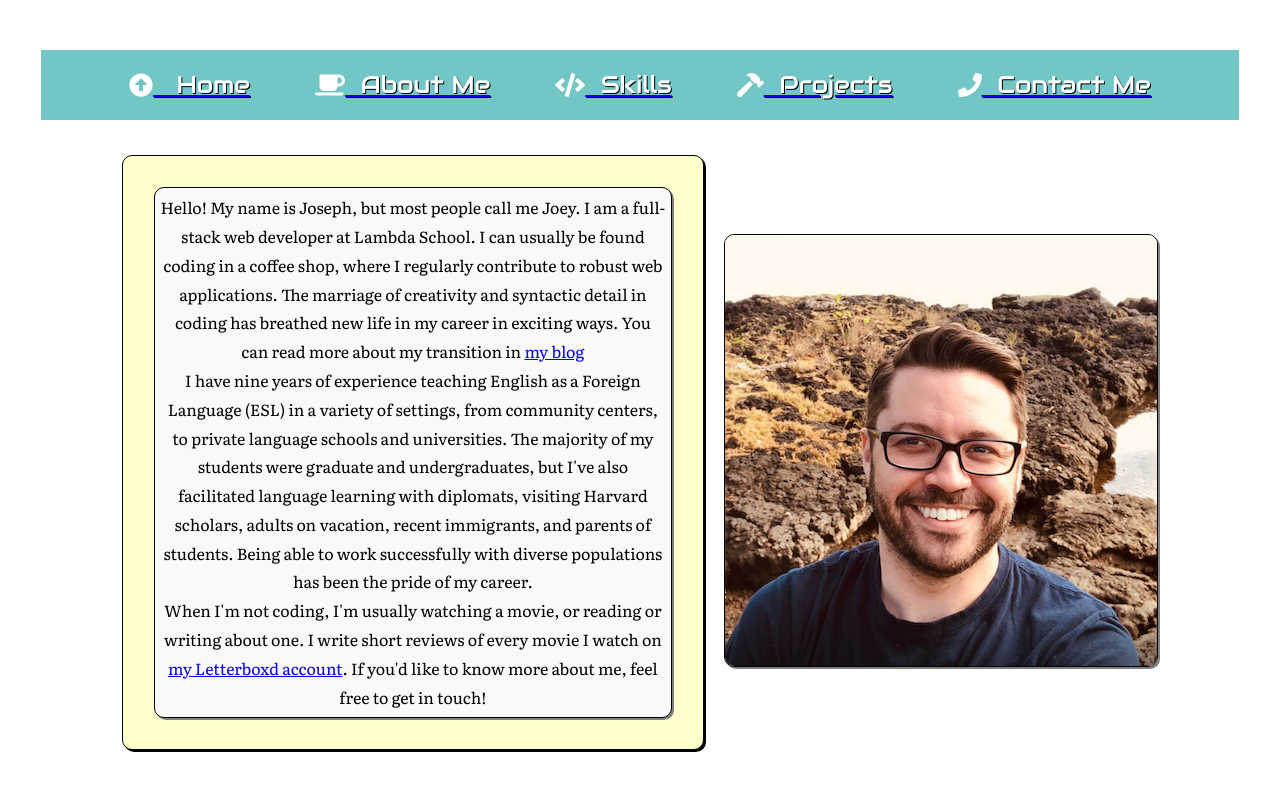
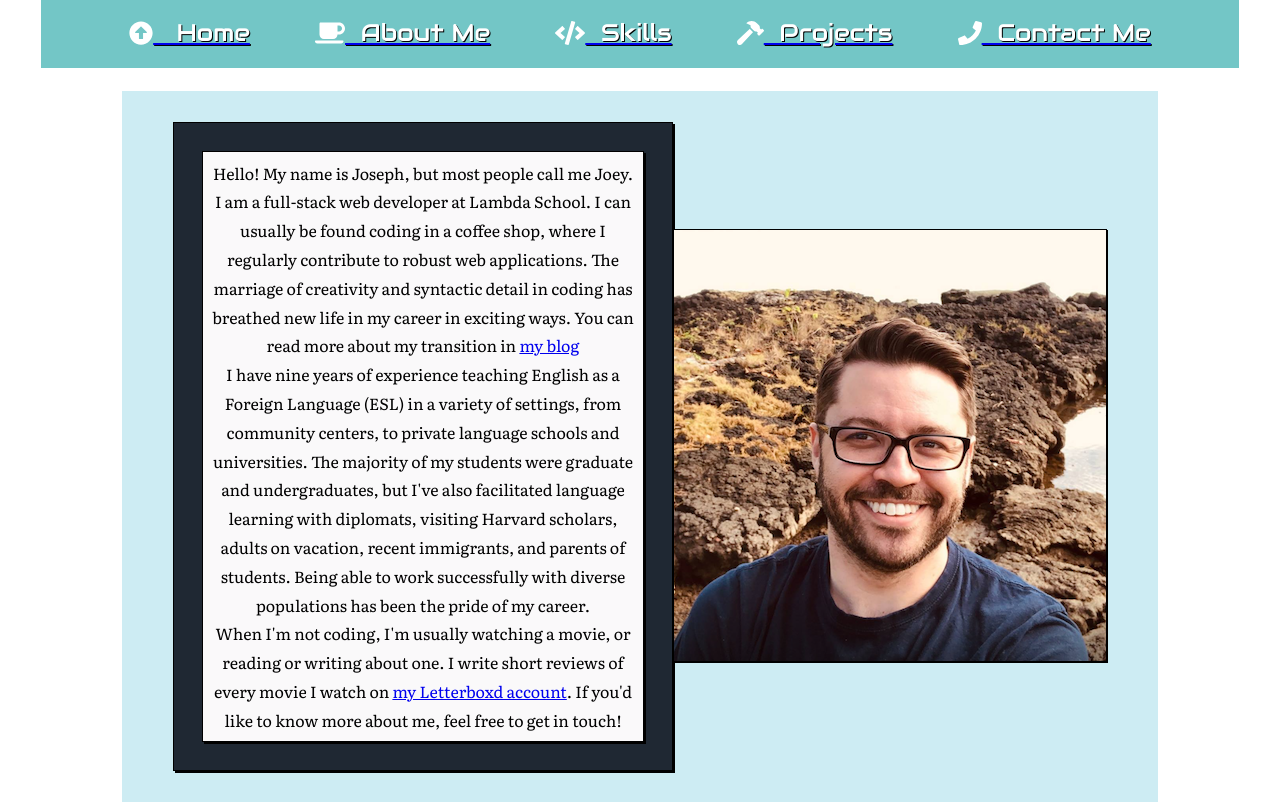
Before and after one commit to zeravenyoej/portfolio, a React (Create React App) app: page /about in a window 1280 px wide. Built offline with nearby package versions, Linux system fonts and the light colour scheme; a web font is replaced by a local one.

Commit message:
color scheme on about page is acceptable

```diff
--- a/src/App.js
+++ b/src/App.js
@@ -10,7 +10,7 @@ import Contact from './components/Contact';
 import { library } from '@fortawesome/fontawesome-svg-core';
 import { fab } from '@fortawesome/free-brands-svg-icons';
 import { faFilm, faCoffee, faGraduationCap, faArrowAltCircleUp, faCode, faWrench, faHammer, faPhone, faLaptop } from '@fortawesome/free-solid-svg-icons';
-library.add(fab, faFilm, faCoffee, faGraduationCap, faArrowAltCircleUp, faCode, faWrench, faHammer, faPhone, faLaptop);
+library.add( fab, faFilm, faCoffee, faGraduationCap, faArrowAltCircleUp, faCode, faWrench, faHammer, faPhone, faLaptop);
 
 
 
--- a/src/components/About.js
+++ b/src/components/About.js
@@ -8,32 +8,39 @@ import joey from '../images/joey.png'
 
 function About () {
 
+    const ColorDiv = styled.div`
+        width: 90%;
+        display: flex;
+        justify-content: center;
+        /* align-items: center; */
+        background: #CDECF3;
+        margin-top: 2%;
+    `;
+
     const ContentDiv = styled.div`
     display: flex;
     width: 90%;
     justify-content: space-between;
     align-items: center;
-    margin-top: 3%;
+    margin: 3%;
     `;
 
     const OuterTextDiv = styled.div`
         border: 1px solid black;
         width: 50%;
-        border-radius: 10px;
         font-family: 'Raleway', sans-serif;
         font-family: 'Literata', serif;
         padding: 3%;
         line-height: 1.8;
         box-shadow: 2px 2px black;
-        background: #ffffcc;
+        background: #1F2833;
     `;
 
     const InnerTextDiv = styled.div`
         background: #FAF9FA;
-        padding: 1%;
+        padding: 1.5%;
         border: 1px solid black;
-        border-radius: 10px;
-        box-shadow: 2px 2px grey;
+        box-shadow: 2px 2px black;
     `;
 
     const ImgDiv = styled.div`
@@ -44,9 +51,8 @@ function About () {
     `;
 
     const Img =styled.img`
-        border-radius: 10px;
         border: 1px solid black;
-        box-shadow: 2px 2px gray;
+        box-shadow: 1px 1px black;
     `;
 
 
@@ -54,6 +60,7 @@ function About () {
         <StyledDiv>
             <NavBarTop/>
 
+            <ColorDiv>
                 <ContentDiv>
                     <OuterTextDiv>
                         <InnerTextDiv>
@@ -82,6 +89,7 @@ function About () {
                     </ImgDiv>
 
                 </ContentDiv>
+            </ColorDiv>
         </StyledDiv>
         );
 };
```
Lines whose indentation alone changed are shown as unchanged.
